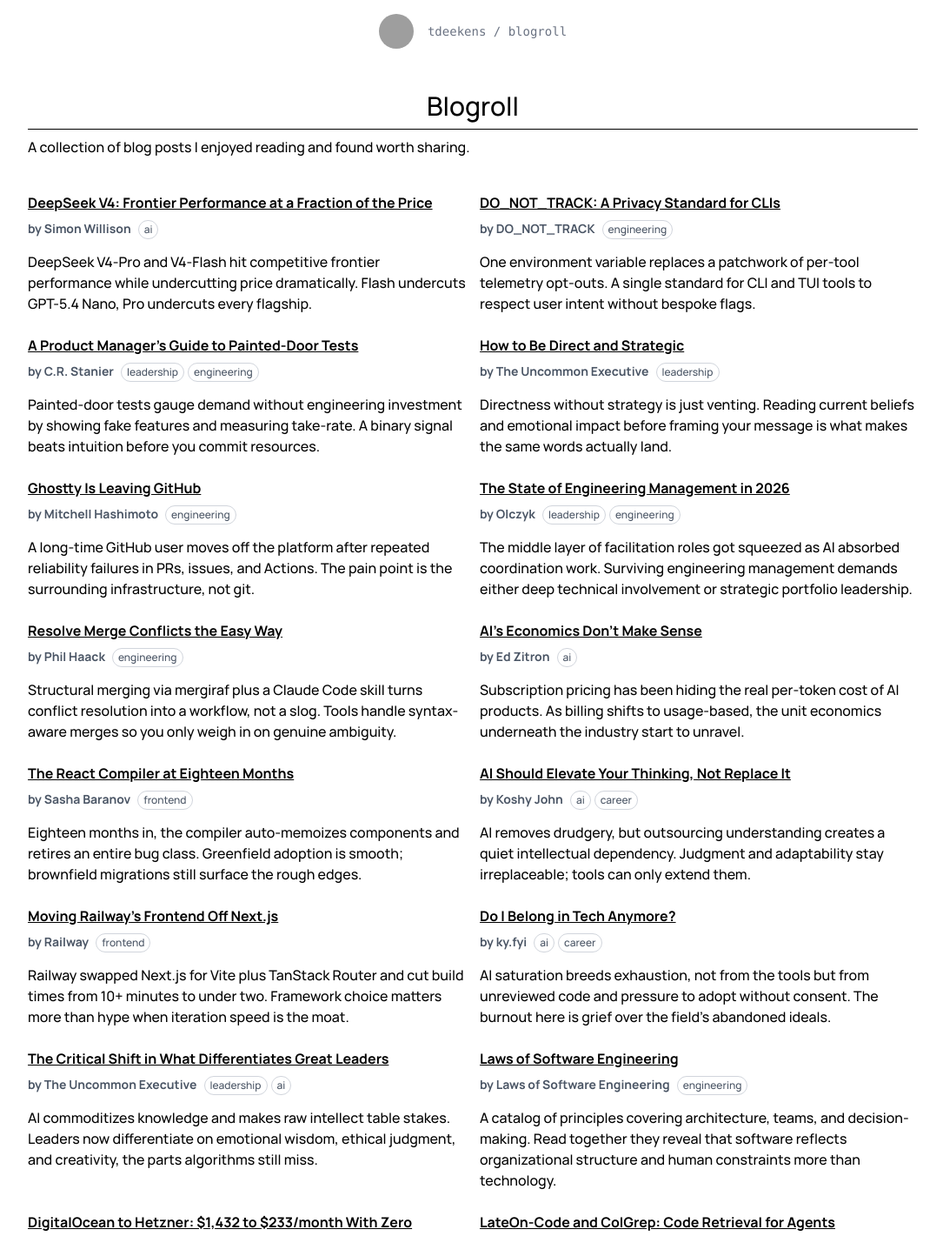
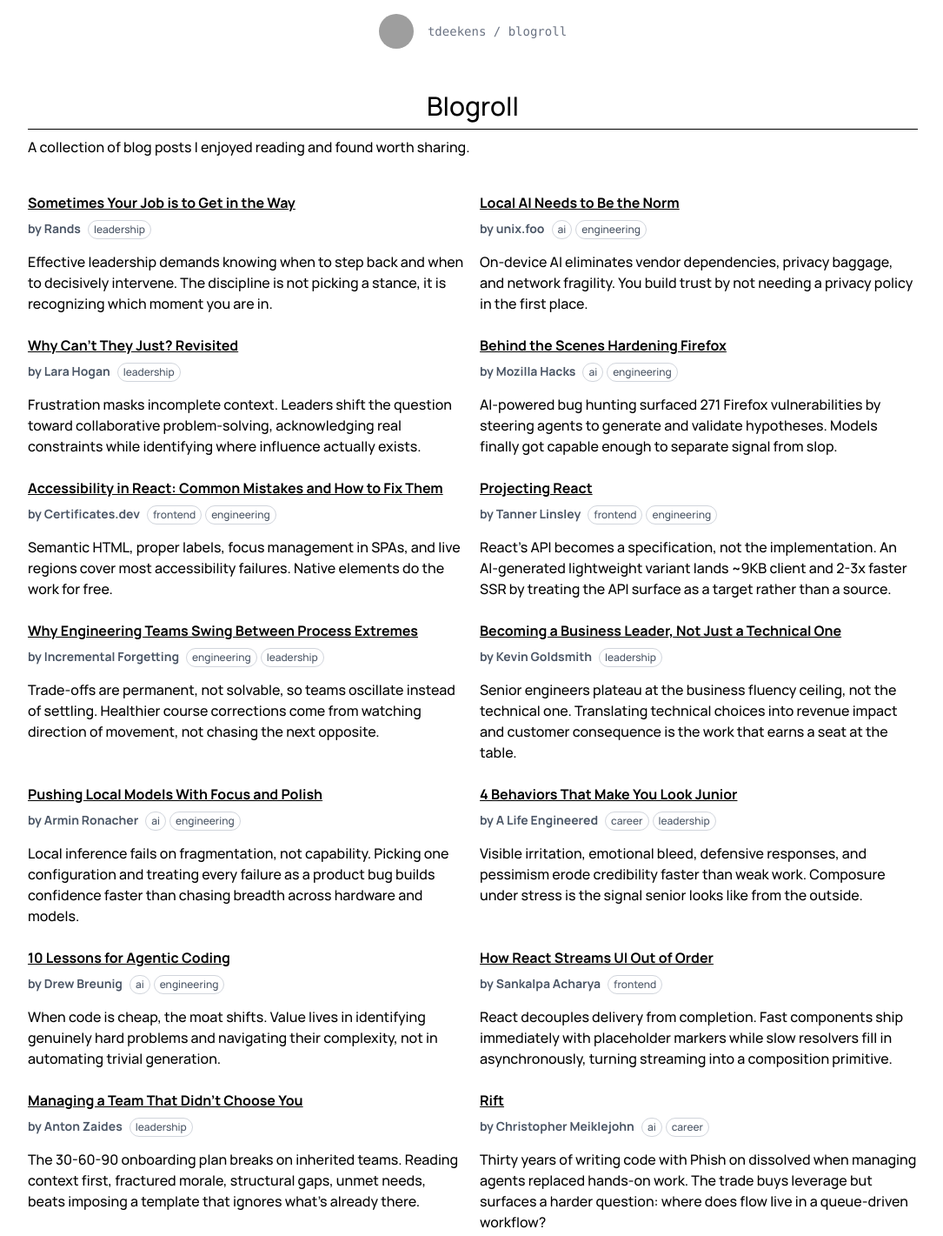
Before and after one commit to tdeekens/tdeekens.name, a Next.js app: page /blogroll in a window 1280 px wide. Shown: the top 1421 px of the page at 87% size, without its empty margins (96-1181 px from the left). Built offline with nearby package versions, Linux system fonts and the light colour scheme; grey boxes are pictures that could not be loaded.

Commit message:
feat: add more to blog roll

```diff
--- a/pages/blogroll.tsx
+++ b/pages/blogroll.tsx
@@ -17,6 +17,118 @@
     </Text.Paragraph>
 
     <section className="grid gap-4 my-8 sm:grid-cols-1 md:grid-cols-2">
+      <BlogrollEntry
+        title="Sometimes Your Job is to Get in the Way"
+        href="https://randsinrepose.com/archives/sometimes-your-job-is-to-get-in-the-way/"
+        author="Rands"
+        teaser="Effective leadership demands knowing when to step back and when to decisively intervene. The discipline is not picking a stance, it is recognizing which moment you are in."
+        tags={['leadership']}
+      />
+      <BlogrollEntry
+        title="Local AI Needs to Be the Norm"
+        href="https://unix.foo/posts/local-ai-needs-to-be-norm/"
+        author="unix.foo"
+        teaser="On-device AI eliminates vendor dependencies, privacy baggage, and network fragility. You build trust by not needing a privacy policy in the first place."
+        tags={['ai', 'engineering']}
+      />
+      <BlogrollEntry
+        title="Why Can't They Just? Revisited"
+        href="https://larahogan.me/blog/why-cant-they-just-revisited/"
+        author="Lara Hogan"
+        teaser="Frustration masks incomplete context. Leaders shift the question toward collaborative problem-solving, acknowledging real constraints while identifying where influence actually exists."
+        tags={['leadership']}
+      />
+      <BlogrollEntry
+        title="Behind the Scenes Hardening Firefox"
+        href="https://hacks.mozilla.org/2026/05/behind-the-scenes-hardening-firefox/"
+        author="Mozilla Hacks"
+        teaser="AI-powered bug hunting surfaced 271 Firefox vulnerabilities by steering agents to generate and validate hypotheses. Models finally got capable enough to separate signal from slop."
+        tags={['ai', 'engineering']}
+      />
+      <BlogrollEntry
+        title="Accessibility in React: Common Mistakes and How to Fix Them"
+        href="https://certificates.dev/blog/accessibility-in-react-common-mistakes-and-how-to-fix-them"
+        author="Certificates.dev"
+        teaser="Semantic HTML, proper labels, focus management in SPAs, and live regions cover most accessibility failures. Native elements do the work for free."
+        tags={['frontend', 'engineering']}
+      />
+      <BlogrollEntry
+        title="Projecting React"
+        href="https://tannerlinsley.com/posts/projecting-react"
+        author="Tanner Linsley"
+        teaser="React's API becomes a specification, not the implementation. An AI-generated lightweight variant lands ~9KB client and 2-3x faster SSR by treating the API surface as a target rather than a source."
+        tags={['frontend', 'engineering']}
+      />
+      <BlogrollEntry
+        title="Why Engineering Teams Swing Between Process Extremes"
+        href="https://blog.incrementalforgetting.tech/p/the-tech-pendulum"
+        author="Incremental Forgetting"
+        teaser="Trade-offs are permanent, not solvable, so teams oscillate instead of settling. Healthier course corrections come from watching direction of movement, not chasing the next opposite."
+        tags={['engineering', 'leadership']}
+      />
+      <BlogrollEntry
+        title="Becoming a Business Leader, Not Just a Technical One"
+        href="https://kevingoldsmith.substack.com/p/becoming-a-business-leader-not-just"
+        author="Kevin Goldsmith"
+        teaser="Senior engineers plateau at the business fluency ceiling, not the technical one. Translating technical choices into revenue impact and customer consequence is the work that earns a seat at the table."
+        tags={['leadership']}
+      />
+      <BlogrollEntry
+        title="Pushing Local Models With Focus and Polish"
+        href="https://lucumr.pocoo.org/2026/5/8/local-models/"
+        author="Armin Ronacher"
+        teaser="Local inference fails on fragmentation, not capability. Picking one configuration and treating every failure as a product bug builds confidence faster than chasing breadth across hardware and models."
+        tags={['ai', 'engineering']}
+      />
+      <BlogrollEntry
+        title="4 Behaviors That Make You Look Junior"
+        href="https://alifeengineered.substack.com/p/4-behaviors-that-make-you-look-junior"
+        author="A Life Engineered"
+        teaser="Visible irritation, emotional bleed, defensive responses, and pessimism erode credibility faster than weak work. Composure under stress is the signal senior looks like from the outside."
+        tags={['career', 'leadership']}
+      />
+      <BlogrollEntry
+        title="10 Lessons for Agentic Coding"
+        href="https://www.dbreunig.com/2026/05/04/10-lessons-for-agentic-coding.html"
+        author="Drew Breunig"
+        teaser="When code is cheap, the moat shifts. Value lives in identifying genuinely hard problems and navigating their complexity, not in automating trivial generation."
+        tags={['ai', 'engineering']}
+      />
+      <BlogrollEntry
+        title="How React Streams UI Out of Order"
+        href="https://inside-react.vercel.app/blog/how-react-streams-ui-out-of-order"
+        author="Sankalpa Acharya"
+        teaser="React decouples delivery from completion. Fast components ship immediately with placeholder markers while slow resolvers fill in asynchronously, turning streaming into a composition primitive."
+        tags={['frontend']}
+      />
+      <BlogrollEntry
+        title="Managing a Team That Didn't Choose You"
+        href="https://newsletter.manager.dev/p/managing-a-team-that-didn-t-choose-you"
+        author="Anton Zaides"
+        teaser="The 30-60-90 onboarding plan breaks on inherited teams. Reading context first, fractured morale, structural gaps, unmet needs, beats imposing a template that ignores what's already there."
+        tags={['leadership']}
+      />
+      <BlogrollEntry
+        title="Rift"
+        href="https://christophermeiklejohn.com/ai/personal/phish/flow/agents/2026/05/03/rift.html"
+        author="Christopher Meiklejohn"
+        teaser="Thirty years of writing code with Phish on dissolved when managing agents replaced hands-on work. The trade buys leverage but surfaces a harder question: where does flow live in a queue-driven workflow?"
+        tags={['ai', 'career']}
+      />
+      <BlogrollEntry
+        title="The Shift to Managing Managers"
+        href="https://blog.kevingoldsmith.com/2026/04/29/the-shift-to-managing-managers/"
+        author="Kevin Goldsmith"
+        teaser="Hands-on managers who keep solving problems directly stall the layer below them. The lever shifts to enabling other managers through shared context, multiplying impact precisely when you step away."
+        tags={['leadership']}
+      />
+      <BlogrollEntry
+        title="Managing Context in Long-Run Agentic Applications"
+        href="https://slack.engineering/managing-context-in-long-run-agentic-applications/"
+        author="Slack Engineering"
+        teaser="Multi-agent systems collapse under accumulated message history. Slack uses structured journals, credibility scoring, and consolidated timelines to keep coherence across hundreds of requests without passing raw history forward."
+        tags={['ai', 'engineering']}
+      />
       <BlogrollEntry
         title="DeepSeek V4: Frontier Performance at a Fraction of the Price"
         href="https://simonwillison.net/2026/Apr/24/deepseek-v4/"
```
